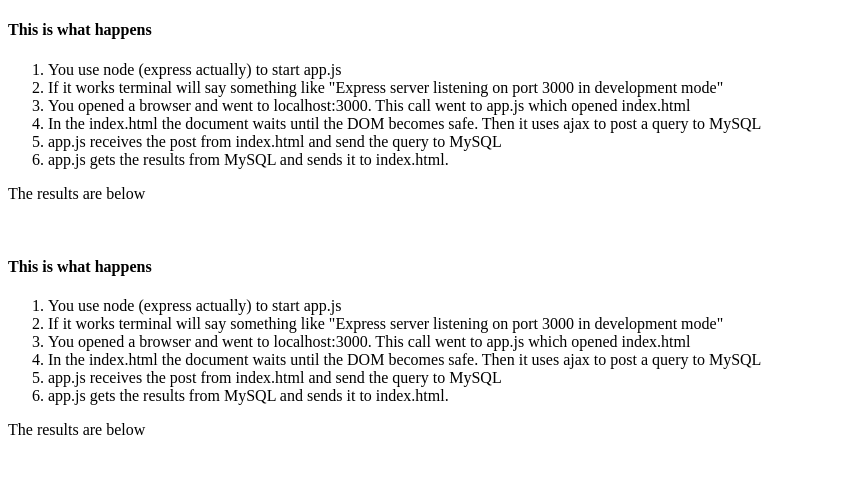
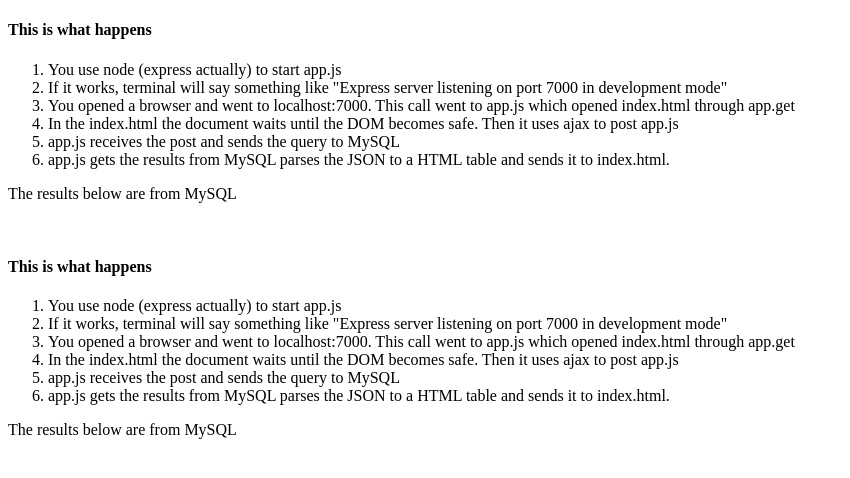
Before and after one commit to NateKong/nodeMySQLajax, a plain HTML site: page index.html in a window 1280 px wide. Shown: the whole page, without its empty margins (0-850 px from the left). Drawn offline with nearby package versions, Linux system fonts and the light colour scheme.

Commit message:
changed what happens description

```diff
--- a/index.html
+++ b/index.html
@@ -28,13 +28,13 @@
     <h4>This is what happens</h4>
     <ol>
         <li>You use node (express actually) to start app.js</li>
-        <li>If it works terminal will say something like "Express server listening on port 3000 in development mode"</li>
-        <li>You opened a browser and went to localhost:3000. This call went to app.js which opened index.html</li>
-        <li>In the index.html the document waits until the DOM becomes safe. Then it uses ajax to post a query to MySQL</li>
-        <li>app.js receives the post from index.html and send the query to MySQL</li>
-        <li>app.js gets the results from MySQL and sends it to index.html.</li>
+        <li>If it works, terminal will say something like "Express server listening on port 7000 in development mode"</li>
+        <li>You opened a browser and went to localhost:7000. This call went to app.js which opened index.html through app.get</li>
+        <li>In the index.html the document waits until the DOM becomes safe. Then it uses ajax to post app.js</li>
+        <li>app.js receives the post and sends the query to MySQL</li>
+        <li>app.js gets the results from MySQL parses the JSON to a HTML table and sends it to index.html.</li>
     </ol>
-    <p>The results are below</p>
+    <p>The results below are from MySQL</p>
     <br>
     <span id="output"></span>
   </body>
```
